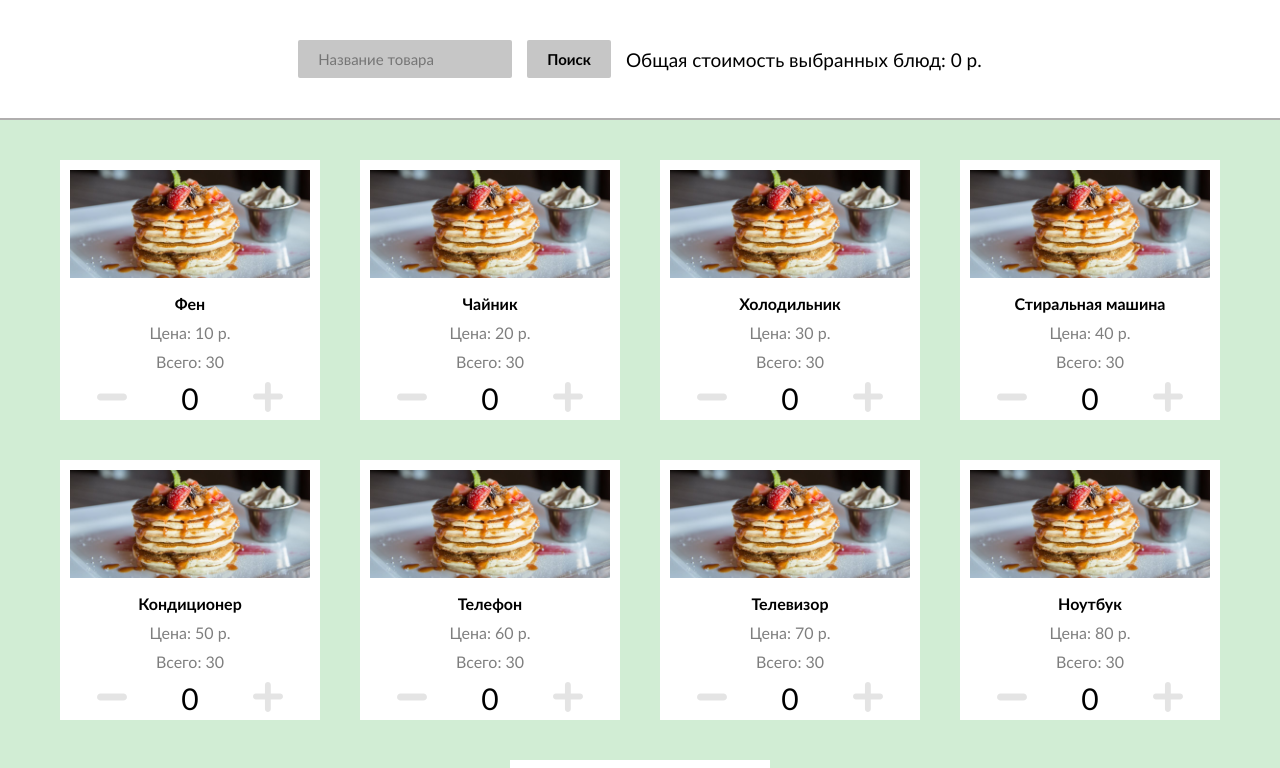
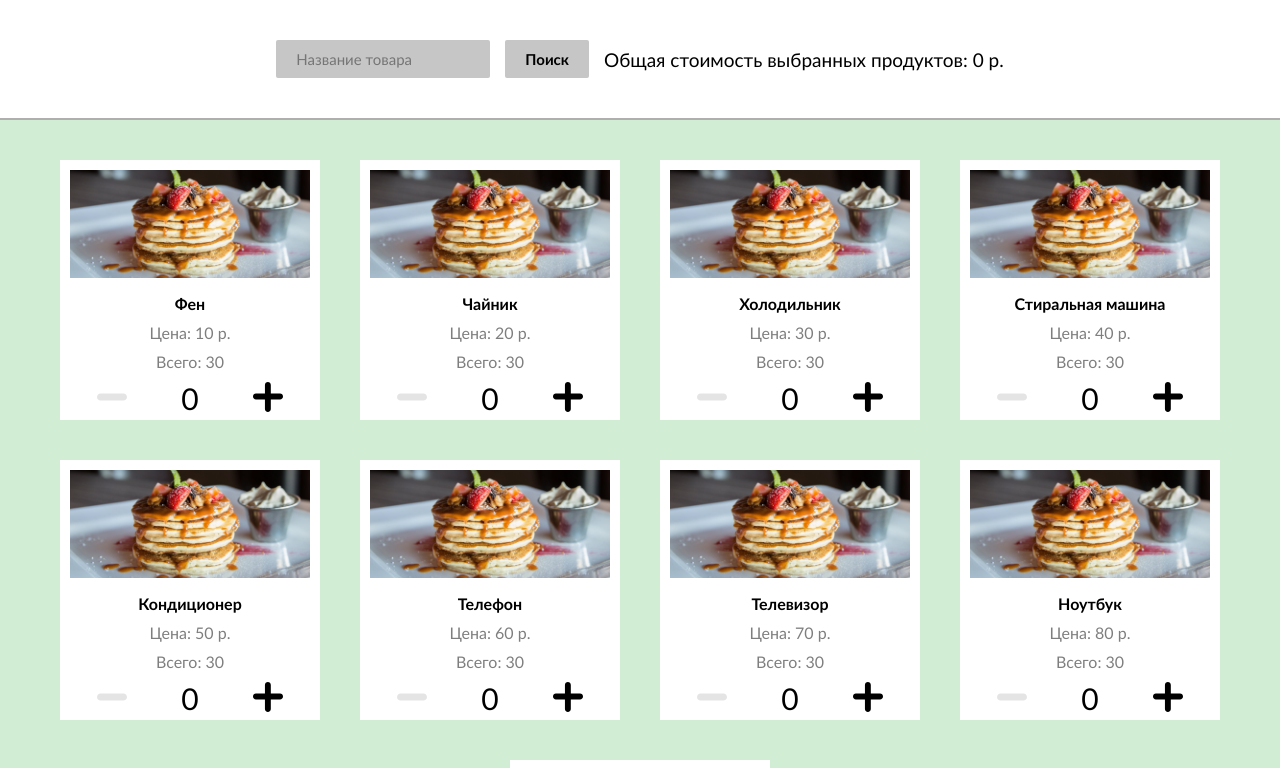
Before and after one commit to ViacheslavKechkin/mini-project-class-components, a React (Create React App) app: page / in a window 1280 px wide. Shown: the top 768 px of the page. Built offline with nearby package versions, Linux system fonts and the light colour scheme.

Commit message:
fix comments

```diff
--- a/src/App.jsx
+++ b/src/App.jsx
@@ -1,6 +1,6 @@
 import React, { Component } from "react";
 
-import { ToastContainer } from "react-toastify";
+import { ToastContainer, toast } from "react-toastify";
 
 import Footer from "./components/Footer";
 import Search from "./components/Search";
@@ -16,20 +16,23 @@ class App extends Component {
     products: productData,
     cartSum: 0,
     searchString: "",
-    isConfirmationDelete: false,
-    productDelete: {},
+    isOpenDeleteWindow: false,
+    deletedProduct: {},
   };
 
-  handleDeleteWindow = (value, element, index) => {
+  handleDeletedWindow = (isOpen, element) => {
     this.setState({
-      isConfirmationDelete: value,
-      productDelete: element,
+      isOpenDeleteWindow: isOpen,
+      deletedProduct: element,
     });
   };
 
-  handleQuantity = (element, flag) => {
+  handleChangeQuantity = (element, flag) => {
     const { id, title, price, quantity, count } = element;
 
+    if (!count) {
+      this.handleAddProduct(element);
+    } else {
       const newProducts = [...this.state.products];
 
       const productIndex = this.state.products.findIndex((el) => el.id === id);
@@ -59,6 +62,7 @@ class App extends Component {
         this.setState((prev) => ({ cartSum: prev.cartSum - price }));
       }
       this.setState({ products: newProducts });
+    }
   };
 
   handleAddProduct = (product) => {
@@ -76,46 +80,61 @@ class App extends Component {
       count: count + 1,
     });
 
-    this.setState((perv) => ({
-      cartSum: perv.cartSum + price,
+    this.setState((prev) => ({
+      cartSum: prev.cartSum + price,
       products: newProducts,
     }));
   };
 
-  handleDeleteProduct = (isWindowDialog, productDelete) => {
-    this.handleDeleteWindow(isWindowDialog);
+  handleDeleteProduct = (deletedProduct) => {
+    this.handleDeletedWindow(!this.state.isOpenDeleteWindow);
 
     const newProducts = [...this.state.products];
 
-    if (productDelete.count >= 1) {
-      const product = productData.find(
-        ((item) => item.id === productDelete.id) || {}
-      );
+    if (deletedProduct.count >= 1) {
+      const product = productData.find((item) => item.id === deletedProduct.id);
+
+      if (product) {
         const { quantity, count, id, title, price } = product;
 
-      const productIndex = this.state.products.findIndex((el) => el.id === id);
+        const productIndex = this.state.products.findIndex(
+          (el) => el.id === id
+        );
 
-      newProducts.splice(productIndex, 1, {
+        productIndex >= 0
+          ? newProducts.splice(productIndex, 1, {
               id,
               title,
               price,
               quantity,
               count,
+            })
+          : toast.error("Продукт не найден !", {
+              position: "bottom-right",
+              autoClose: 2000,
             });
 
         this.setState((prev) => ({
           products: newProducts,
-        cartSum: prev.cartSum - productDelete.count * productDelete.price,
+          cartSum: prev.cartSum - deletedProduct.count * deletedProduct.price,
         }));
+      } else {
+        toast.error("Продукт не найден !", {
+          position: "bottom-right",
+          autoClose: 2000,
+        });
+      }
     }
   };
 
   handleSearchChange = (event) => {
+    this.setState(
       event.target.value || ""
-      ? this.setState({ searchString: event.target.value })
-      : this.setState({
+        ? { searchString: event.target.value }
+        : {
             searchString: "",
-        });
+          }
+    );
   };
 
   render() {
@@ -123,23 +142,22 @@ class App extends Component {
       <>
         <Search
           searchString={this.state.searchString}
-          onHandleSearchChange={this.handleSearchChange}
+          onSearchChange={this.handleSearchChange}
           cartSum={this.state.cartSum}
         />
         <Products
-          onHandleDeleteWindow={this.handleDeleteWindow}
+          onDeletedWindow={this.handleDeletedWindow}
           products={this.state.products}
-          onHandleQuantity={this.handleQuantity}
-          onHandleAddProduct={this.handleAddProduct}
-          onHandleDeleteProduct={this.handleDeleteProduct}
+          onChangeQuantity={this.handleChangeQuantity}
+          onAddProduct={this.handleAddProduct}
           searchString={this.state.searchString}
         />
         <Footer />
         <DeletionNotification
-          isConfirmationDelete={this.state.isConfirmationDelete}
-          productDelete={this.state.productDelete}
-          onHandleDeleteWindow={this.handleDeleteWindow}
-          onHandleDeleteProduct={this.handleDeleteProduct}
+          isOpenDeleteWindow={this.state.isOpenDeleteWindow}
+          deletedProduct={this.state.deletedProduct}
+          onDeletedWindow={this.handleDeletedWindow}
+          onDeleteProduct={this.handleDeleteProduct}
         />
 
         <ToastContainer />
--- a/src/components/DeletionNotification/index.jsx
+++ b/src/components/DeletionNotification/index.jsx
@@ -22,15 +22,15 @@ const BootstrapDialog = styled(Dialog)(({ theme }) => ({
 }));
 
 const DeletionNotification = ({
-  isConfirmationDelete,
-  productDelete,
-  onHandleDeleteWindow,
-  onHandleDeleteProduct,
+  isOpenDeleteWindow,
+  deletedProduct,
+  onDeletedWindow,
+  onDeleteProduct,
 }) => (
   <BootstrapDialog
     className="delete-wrapper"
     aria-labelledby="customized-dialog-title"
-    open={isConfirmationDelete}
+    open={isOpenDeleteWindow}
   >
     <Typography id="customized-dialog-title">Подтвердите удаление</Typography>
     <DialogContent dividers>
@@ -39,11 +39,11 @@ const DeletionNotification = ({
       </Typography>
     </DialogContent>
     <DialogActions>
-      <Button onClick={() => onHandleDeleteWindow(false)} className="button">
+      <Button onClick={() => onDeletedWindow(false)} className="button">
         Закрыть
       </Button>
       <Button
-        onClick={() => onHandleDeleteProduct(false, productDelete)}
+        onClick={() => onDeleteProduct(deletedProduct)}
         className="button"
       >
         Удалить
--- a/src/components/Product/index.jsx
+++ b/src/components/Product/index.jsx
@@ -8,28 +8,18 @@ import "./style.scss";
 
 class Product extends PureComponent {
   render() {
-    const {
-      onHandleDeleteWindow,
-      onHandleAddProduct,
-      onHandleQuantity,
-      el,
-      index,
-    } = this.props;
+    const { onDeletedWindow, onAddProduct, onChangeQuantity, el } = this.props;
 
     const { id, title, price, count, quantity } = el;
 
     return (
       <div
         className={count ? "product product--green" : "product"}
-        key={`id-${id}`}
+        key={`product-${id}`}
       >
         <div
           className="product-container"
-          onClick={() =>
-            count
-              ? onHandleDeleteWindow(true, el, index)
-              : onHandleAddProduct(el)
-          }
+          onClick={() => (count ? onDeletedWindow(true, el) : onAddProduct(el))}
         >
           <div className="product__img-wrapper">
             <img className="product__img" src={productImg} alt="product-img" />
@@ -43,7 +33,7 @@ class Product extends PureComponent {
         <div className="product__function">
           <button
             className="product__button"
-            onClick={() => onHandleQuantity(el, true)}
+            onClick={() => onChangeQuantity(el, true)}
           >
             <img
               className={
@@ -58,14 +48,10 @@ class Product extends PureComponent {
           <div className="product__quantity">{count}</div>
           <button
             className="product__button"
-            onClick={() => onHandleQuantity(el, false)}
+            onClick={() => onChangeQuantity(el, false)}
           >
             <img
-              className={
-                count
-                  ? "product__icon"
-                  : "product__icon product__icon--inactive"
-              }
+              className={count ? "product__icon" : "product__icon"}
               src={plus}
               alt="increase"
             />
--- a/src/components/Products/index.jsx
+++ b/src/components/Products/index.jsx
@@ -9,28 +9,28 @@ class Products extends PureComponent {
     const {
       products,
       searchString,
-      onHandleDeleteWindow,
-      onHandleAddProduct,
-      onHandleQuantity,
+      onDeletedWindow,
+      onAddProduct,
+      onChangeQuantity,
     } = this.props;
+
+    const listProducts = products.filter((el) =>
+      el.title.toLowerCase().includes(searchString.toLowerCase())
+    );
 
     return (
       <main>
         <div className="product-wrapper">
-          {products.map((el, index) => {
-            const { id, title } = el;
+          {listProducts.map((el) => {
+            const { id } = el;
             return (
-              title.toLowerCase().includes(searchString.toLowerCase()) && (
-                <div key={`id-${id}`}>
-                  <Product
-                    el={el}
-                    index={index}
-                    onHandleDeleteWindow={onHandleDeleteWindow}
-                    onHandleAddProduct={onHandleAddProduct}
-                    onHandleQuantity={onHandleQuantity}
-                  />
-                </div>
-              )
+              <Product
+                key={`product-${id}`}
+                el={el}
+                onDeletedWindow={onDeletedWindow}
+                onAddProduct={onAddProduct}
+                onChangeQuantity={onChangeQuantity}
+              />
             );
           })}
         </div>
--- a/src/components/Search/index.jsx
+++ b/src/components/Search/index.jsx
@@ -17,7 +17,7 @@ class Search extends PureComponent {
   };
 
   render() {
-    const { cartSum, searchString, onHandleSearchChange } = this.props;
+    const { cartSum, searchString, onSearchChange } = this.props;
 
     return (
       <header>
@@ -29,13 +29,13 @@ class Search extends PureComponent {
             placeholder="Название товара"
             className="search-product"
             value={searchString}
-            onChange={onHandleSearchChange}
+            onChange={onSearchChange}
           />
           <button type="submit" className="btn-search">
             Поиск
           </button>
           <p className="sum-product">
-            Общая стоимость выбранных блюд: {cartSum} р.
+            Общая стоимость выбранных продуктов: {cartSum} р.
           </p>
         </form>
       </header>
```
Lines whose indentation alone changed are shown as unchanged.
